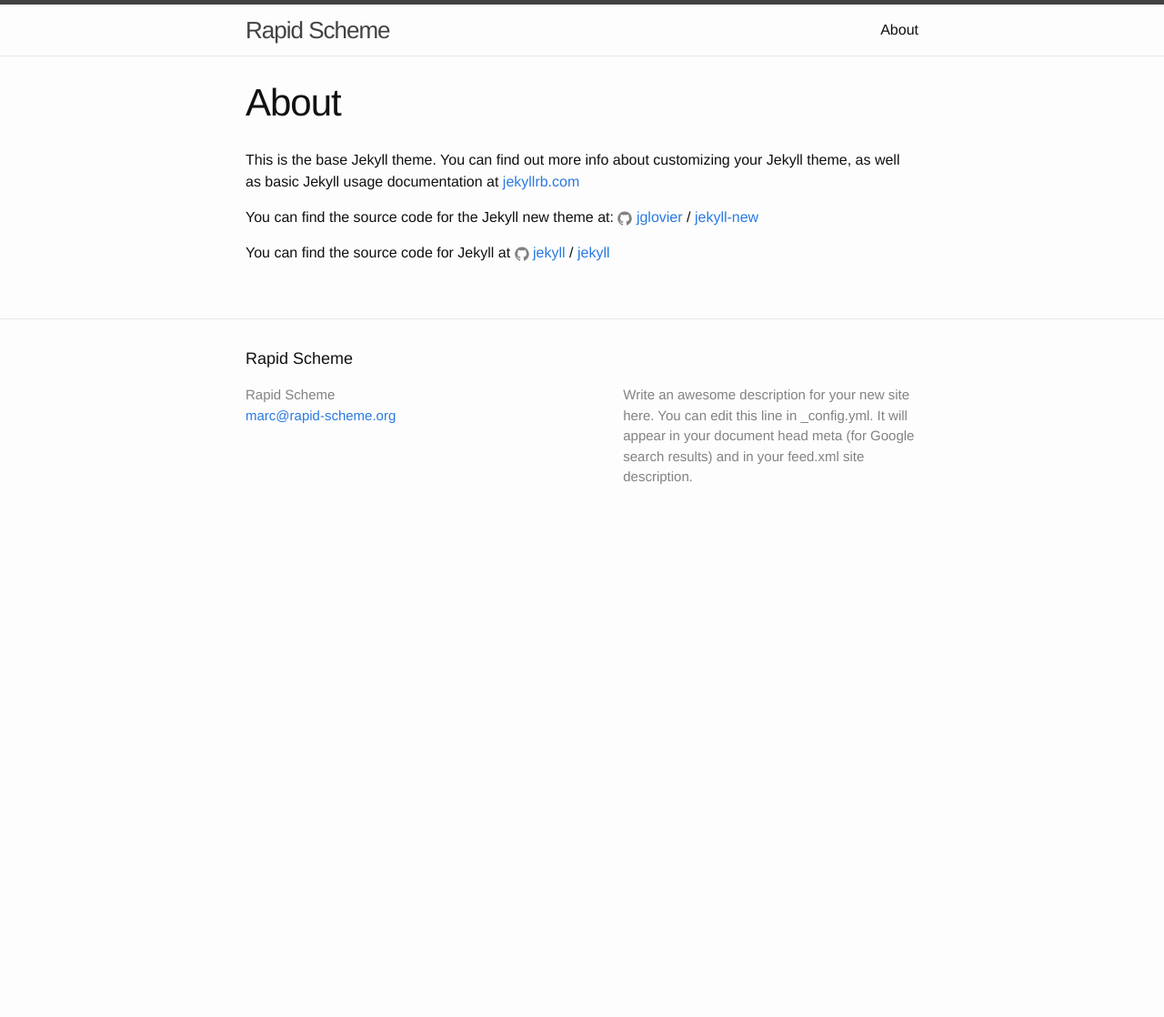
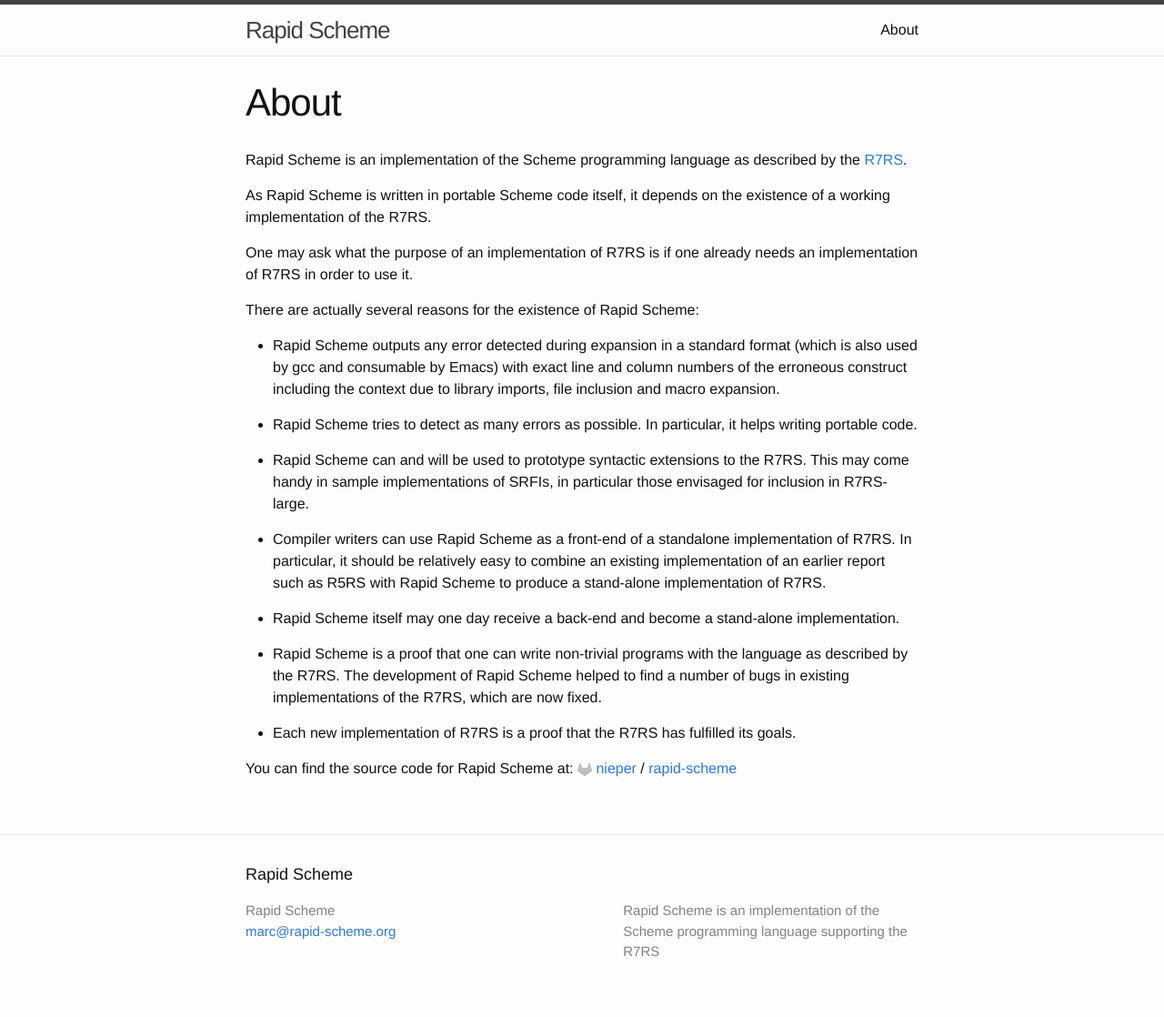
Before and after one commit to mnieper/rapid-scheme, a Jekyll site: the page built from about.md, in a window 1280 px wide. Shown: the whole page at 91% size. Built offline with Jekyll 4.4.1, drawn with Linux system fonts in a browser that asks for light colours; before the commit the page ends 900 px from its top, so only the background shows below that.

Commit message:
Update blog

```diff
--- a/_config.yml
+++ b/_config.yml
@@ -1,19 +1,9 @@
-# Welcome to Jekyll!
-#
-# This config file is meant for settings that affect your whole blog, values
-# which you are expected to set up once and rarely need to edit after that.
-# For technical reasons, this file is *NOT* reloaded automatically when you use
-# 'jekyll serve'. If you change this file, please restart the server process.
-
 # Site settings
 title: Rapid Scheme
 email: marc@rapid-scheme.org
-description: > # this means to ignore newlines until "baseurl:"
-  Write an awesome description for your new site here. You can edit this
-  line in _config.yml. It will appear in your document head meta (for
-  Google search results) and in your feed.xml site description.
-baseurl: "" # the subpath of your site, e.g. /blog
-url: "https://www.rapid-scheme.org" # the base hostname & protocol for your site
+description: Rapid Scheme is an implementation of the Scheme programming language supporting the R7RS
+baseurl: ""
+url: "https://www.rapid-scheme.org"
 
 # Build settings
 markdown: kramdown
--- /dev/null
+++ b/_includes/icon-gitlab.html
@@ -0,0 +1 @@
+<a href="https://gitlab.com/{{ include.username }}"><span class="icon icon--gitlab">{% include icon-gitlab.svg %}</span><span class="username">{{ include.username }}</span></a>
--- a/about.md
+++ b/about.md
@@ -4,12 +4,49 @@ title: About
 permalink: /about/
 ---
 
-This is the base Jekyll theme. You can find out more info about customizing your Jekyll theme, as well as basic Jekyll usage documentation at [jekyllrb.com](http://jekyllrb.com/)
+Rapid Scheme is an implementation of the Scheme programming language
+as described by the
+[R7RS](http://trac.sacrideo.us/wg/raw-attachment/wiki/WikiStart/r7rs.pdf).
 
-You can find the source code for the Jekyll new theme at:
-{% include icon-github.html username="jglovier" %} /
-[jekyll-new](https://github.com/jglovier/jekyll-new)
+As Rapid Scheme is written in portable Scheme code itself, it depends
+on the existence of a working implementation of the R7RS.
 
-You can find the source code for Jekyll at
-{% include icon-github.html username="jekyll" %} /
-[jekyll](https://github.com/jekyll/jekyll)
+One may ask what the purpose of an implementation of R7RS is if one
+already needs an implementation of R7RS in order to use it.
+
+There are actually several reasons for the existence of Rapid Scheme:
+
+  * Rapid Scheme outputs any error detected during expansion in a
+    standard format (which is also used by gcc and consumable by
+    Emacs) with exact line and column numbers of the erroneous
+    construct including the context due to library imports, file
+    inclusion and macro expansion.
+
+  * Rapid Scheme tries to detect as many errors as possible. In
+    particular, it helps writing portable code.
+
+  * Rapid Scheme can and will be used to prototype syntactic
+    extensions to the R7RS. This may come handy in sample
+    implementations of SRFIs, in particular those envisaged for
+    inclusion in R7RS-large.
+
+  * Compiler writers can use Rapid Scheme as a front-end of a
+    standalone implementation of R7RS. In particular, it should be
+    relatively easy to combine an existing implementation of an
+    earlier report such as R5RS with Rapid Scheme to produce a
+    stand-alone implementation of R7RS.
+
+  * Rapid Scheme itself may one day receive a back-end and become
+    a stand-alone implementation.
+
+  * Rapid Scheme is a proof that one can write non-trivial programs
+    with the language as described by the R7RS. The development of
+    Rapid Scheme helped to find a number of bugs in existing
+    implementations of the R7RS, which are now fixed.
+
+  * Each new implementation of R7RS is a proof that the R7RS has
+    fulfilled its goals.
+
+You can find the source code for Rapid Scheme at:
+{% include icon-gitlab.html username="nieper" %} /
+[rapid-scheme](https://gitlab.com/nieper/rapid-scheme)
```
Also changed, not shown: _posts/2016-07-05-rapid-scheme-0.1.0.markdown (added, +9 -0 lines), _posts/2016-07-07-welcome-to-jekyll.markdown (deleted, +0 -25 lines), _includes/icon-gitlab.svg (added).
